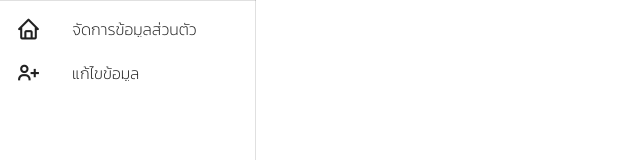
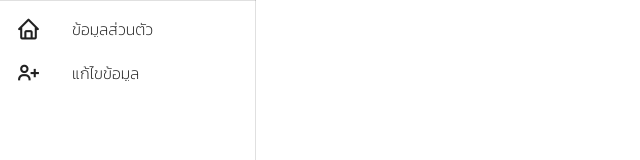
Before and after one commit to Asadayut021/E-VotingOnlinestudents, a Nuxt app: page / in a window 1280 px wide. Shown: the top 160 px of the page, without its empty margins (0-640 px from the left). Built offline with nearby package versions, Linux system fonts and the light colour scheme; what vuesax would draw is missing.

Commit message:
updatestd 22032565

```diff
--- a/layouts/default.vue
+++ b/layouts/default.vue
@@ -55,7 +55,7 @@ export default {
       submenu: [
         {
           icon: 'bx bx-home',
-          title: 'จัดการข้อมูลส่วนตัว',
+          title: 'ข้อมูลส่วนตัว',
           to: '/indexstd',
           active: 'home',
         },
```
